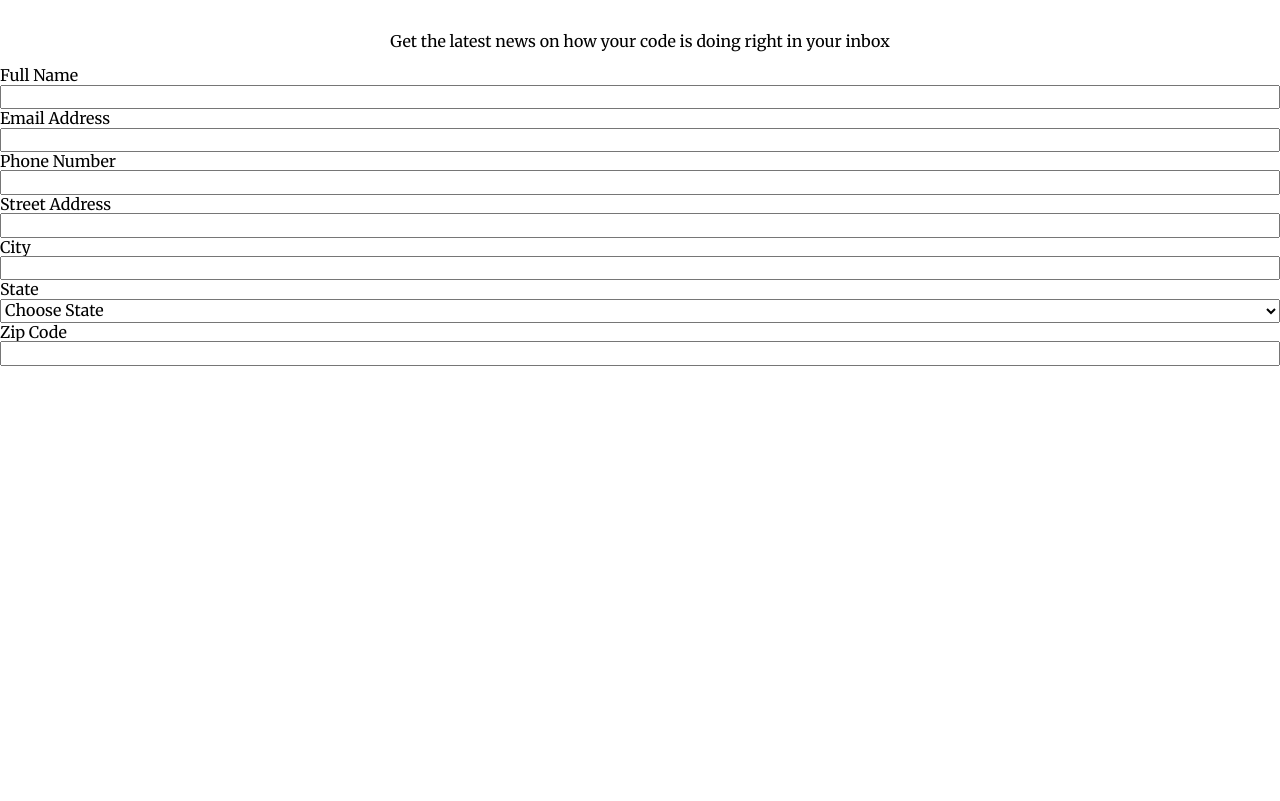
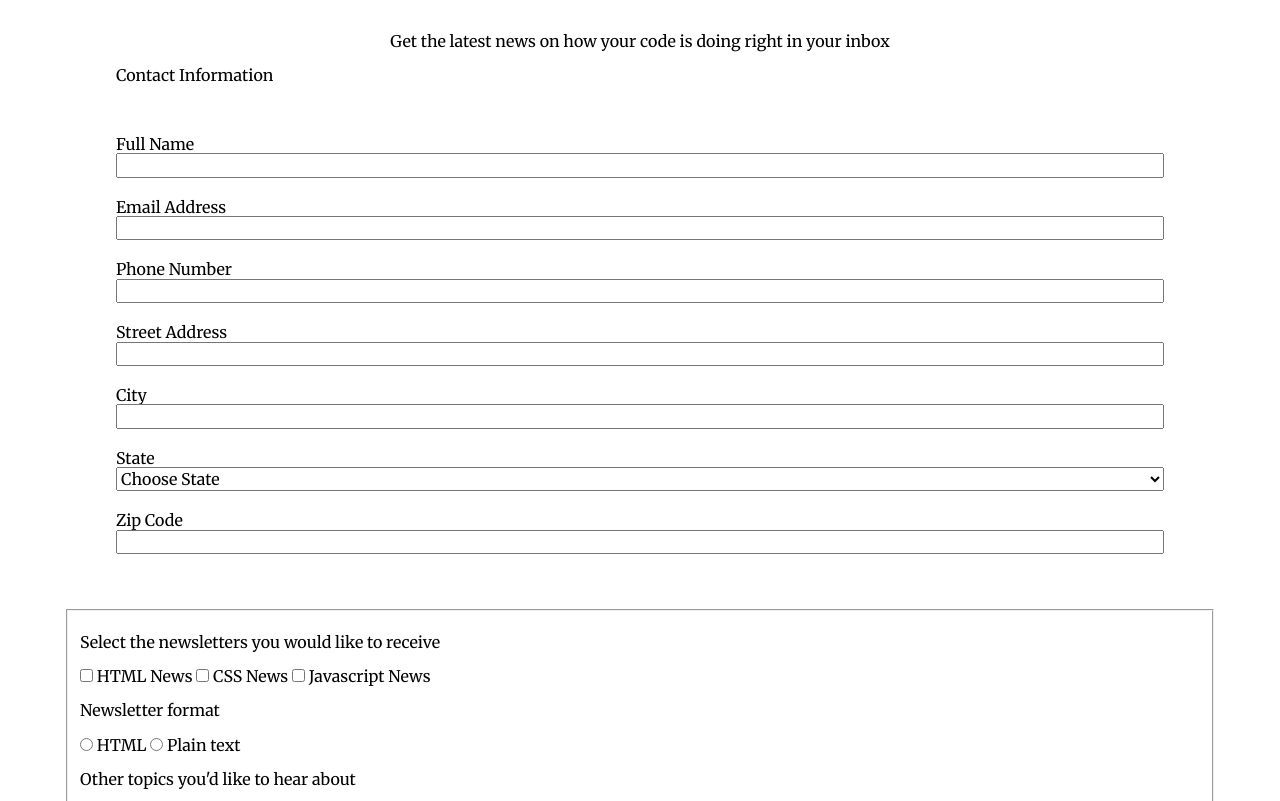
Before and after one commit to ryan-puffer/tdu3-online-registration-form, a plain HTML site: page index.html in a window 1280 px wide. Shown: the part 131-932 px from the top of the page. Before the commit the page ends 800 px from the top, so only its background shows below. Drawn offline with Linux system fonts and the light colour scheme.

Commit message:
add html content

```diff
--- a/css/style.css
+++ b/css/style.css
@@ -2,7 +2,13 @@ body {
 	font-family: 'Merriweather', serif;
 }
 
-.main-header {
+.wrapper {
+	width: 90%;
+	margin: 0 auto;
+}
+
+.main-header,
+.contact-info {
 	display: flex;
 	flex-direction: column;
 }
@@ -26,3 +32,14 @@ form {
 	justify-content: center;
 	align-items: center;
 }
+
+.field {
+	flex-grow: 1;
+	margin-bottom: 20px;
+	margin-right: 0;
+}
+
+.contact-info {
+	padding: 50px 50px 35px 50px;
+	border: none;
+}
--- a/index.html
+++ b/index.html
@@ -19,26 +19,28 @@
     </header>
 
     <main>
+        <div class="wrapper">
         <form action="index.html" method="POST" class="reg-form">
-
+            <fieldset class="contact-info">
+                <legend>Contact Information</legend>
             <label for="full-name">Full Name</label>
-            <input type="text" id="full-name" name="user_name">
+            <input class="field" type="text" id="full-name" name="user_name">
 
             <label for="email">Email Address</label>
-            <input type="email" id="email" name="user_email">
+            <input class="field" type="email" id="email" name="user_email">
 
             <label for="telephone">Phone Number</label>
-            <input type="tel" id="telephone" name="user_telephone">
+            <input class="field" type="tel" id="telephone" name="user_telephone">
 
             <label for="street-address">Street Address</label>
-            <input type="address" id="street-address" name="user_address">
+            <input class="field" type="address" id="street-address" name="user_address">
 
 
             <label for="city">City</label>
-            <input type="text" id="city" name="user_city">
+            <input class="field" type="text" id="city" name="user_city">
 
             <label for="state-select">State</label>
-            <select name="states" id="state-select">
+            <select class="field" name="states" id="state-select">
                 <option value="">Choose State</option>
                 <option value="AL">Alabama</option>
                 <option value="AK">Alaska</option>
@@ -94,9 +96,34 @@
             </select>
 
             <label for="zip">Zip Code</label>
-            <input type="number" name="zip" id="zip">
+            <input class="field" type="number" name="zip" id="zip">
+            </fieldset>
 
+            <fieldset>
+                <p>Select the newsletters you would like to receive</p>
+                <input type="checkbox" id="html_news" value="html_news" name="newsletter">
+                <label for="html_news" class="light">HTML News</label>
+                <input type="checkbox" id="css_news" value="css_news" name="newsletter">
+                <label for="css_news" class="light">CSS News</label>
+                <input type="checkbox" id="javascript_news" value="javascript_news" name="newsletter">
+                <label for="javascript_news" class="light">Javascript News</label>
+
+                <p>Newsletter format</p>
+                <input type="radio" id="html_radio" value="html_radio" name="nl_pref">
+                <label for="html_radio" class="light">HTML</label>
+                <input type="radio" id="text_radio" value="text_radio" name="nl_pref">
+                <label for="text_radio" class="light">Plain text</label>
+
+                <p>Other topics you'd like to hear about</p>
+                <textarea name="other_topics" id="other_topics" cols="30" rows="10"></textarea>
+
+                <button type="submit">Sign Up</button>
+            </fieldset>
         </form>
+    </div>
+    <footer>
+        <p>Copyright The Code Review</p>
+    </footer>
     </main>
 
 </body>
```
